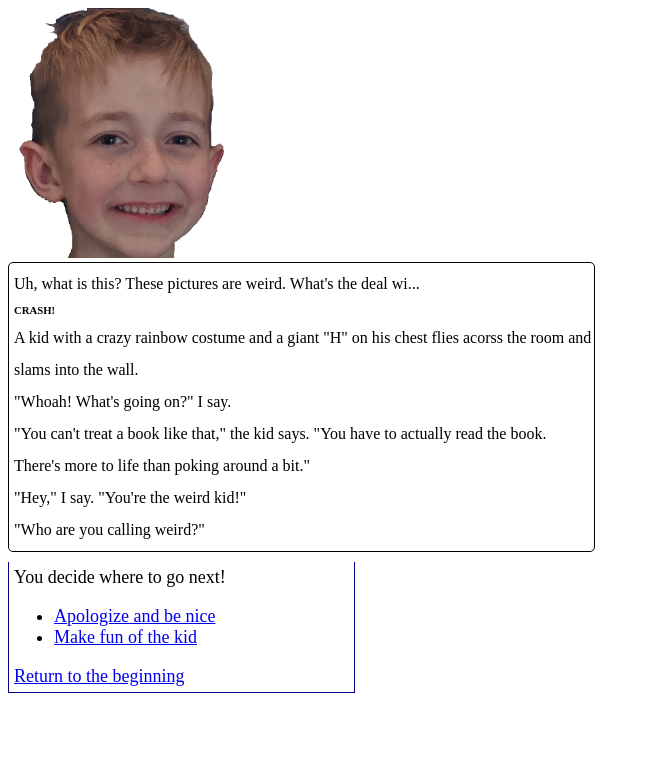
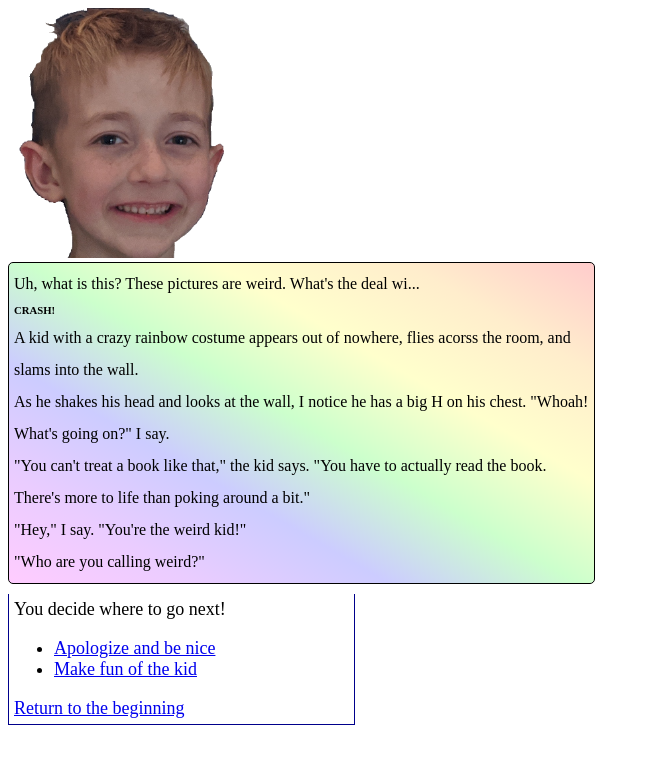
Before and after one commit to mflanders06/HaydenBoy, a plain HTML site: page pics_only.html in a window 1280 px wide. Shown: the whole page, without its empty margins (0-650 px from the left). Drawn offline with Linux system fonts and the light colour scheme.

Commit message:
Colored background, etc.

```diff
--- a/pics_only.html
+++ b/pics_only.html
@@ -13,8 +13,8 @@
         Uh, what is this? These pictures are weird.
         What's the deal wi...<br>
         <h6>CRASH!</h6>
-        A kid with a crazy rainbow costume and a giant
-        "H" on his chest flies acorss the room and slams into the wall.<br>
+        A kid with a crazy rainbow costume appears out of nowhere, flies acorss the room, and slams into the wall.<br>
+        As he shakes his head and looks at the wall, I notice he has a big H on his chest.
         "Whoah! What's going on?" I say.<br>
         "You can't treat a book like that," the kid says.
         "You have to actually read the book. There's more
--- a/stylesheet.css
+++ b/stylesheet.css
@@ -8,7 +8,13 @@
   padding-bottom: 5px;
   padding-left: 5px;
   line-height: 2;
+  background: linear-gradient(30deg, hsl(300, 100%, 90%), hsl(275, 100%, 90%),
+                                     hsl(240, 100%, 90%), hsl(120, 100%, 90%),
+                                     hsl(60, 100%, 90%), hsl(39, 100%, 90%), hsl(0, 100%, 90%));
+}
 
+.mainbody:hover{
+  background: white;
 }
 
 .selection {
```
